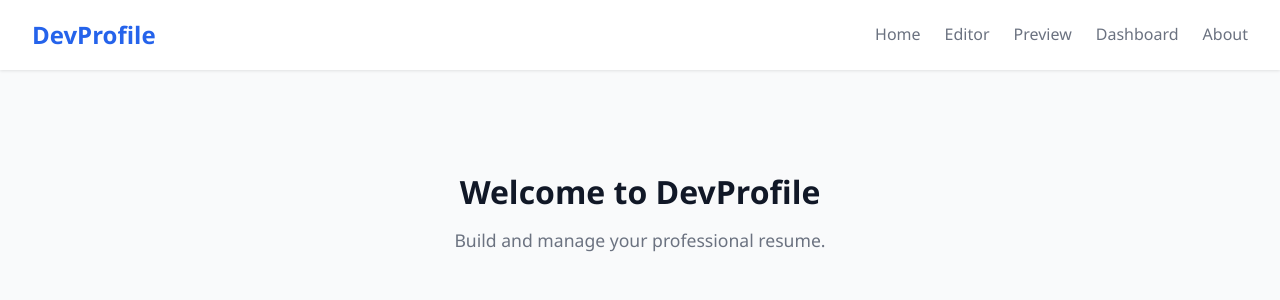
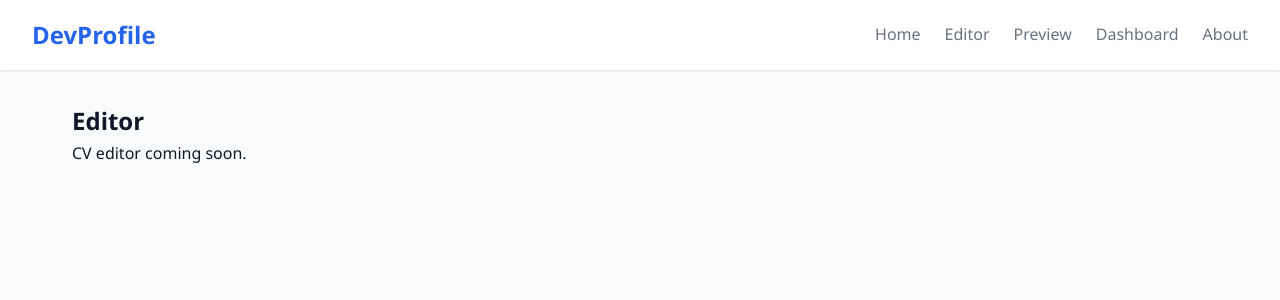
Before and after one commit to UrielOrtizv1000/devprofile-cv-generator, a React (Vite) app: page /editor in a window 1280 px wide. Shown: the top 300 px of the page. Built offline with nearby package versions, Linux system fonts and the light colour scheme.

Commit message:
feat: add main routes and navigation layout
Signed-off-by: Azael Fajardo <azfajardo69@gmail.com>

```diff
--- a/src/App.jsx
+++ b/src/App.jsx
@@ -1,12 +1,23 @@
+import { Routes, Route } from 'react-router-dom'
 import Navbar from './components/Navbar'
 import Home from './pages/Home'
+import Editor from './pages/Editor'
+import Preview from './pages/Preview'
+import Dashboard from './pages/Dashboard'
+import About from './pages/About'
 
 function App() {
   return (
     <div className="app">
       <Navbar />
       <main className="main-content">
-        <Home />
+        <Routes>
+          <Route path="/" element={<Home />} />
+          <Route path="/editor" element={<Editor />} />
+          <Route path="/preview" element={<Preview />} />
+          <Route path="/dashboard" element={<Dashboard />} />
+          <Route path="/about" element={<About />} />
+        </Routes>
       </main>
     </div>
   )
--- a/src/components/Navbar.jsx
+++ b/src/components/Navbar.jsx
@@ -1,3 +1,5 @@
+import { Link } from 'react-router-dom'
+
 function Navbar() {
   return (
     <nav className="navbar">
@@ -5,11 +7,12 @@ function Navbar() {
         <h1>DevProfile</h1>
       </div>
       <ul className="navbar-links">
-        <li><a href="/">Home</a></li>
-        <li><a href="/editor">Editor</a></li>
-        <li><a href="/preview">Preview</a></li>
-        <li><a href="/dashboard">Dashboard</a></li>
-        <li><a href="/about">About</a></li>
+        {/* Client side navigation */}
+        <li><Link to="/">Home</Link></li>
+        <li><Link to="/editor">Editor</Link></li>
+        <li><Link to="/preview">Preview</Link></li>
+        <li><Link to="/dashboard">Dashboard</Link></li>
+        <li><Link to="/about">About</Link></li>
       </ul>
     </nav>
   )
--- a/src/main.jsx
+++ b/src/main.jsx
@@ -1,10 +1,13 @@
 import { StrictMode } from 'react'
 import { createRoot } from 'react-dom/client'
+import { BrowserRouter } from 'react-router-dom'
 import App from './App.jsx'
 import './styles/index.css'
 
 createRoot(document.getElementById('root')).render(
   <StrictMode>
-    <App />
+    <BrowserRouter>
+      <App />
+    </BrowserRouter>
   </StrictMode>
 )
```
Also changed, not shown: 1 other file (tests, documents, lock files or other folders).
